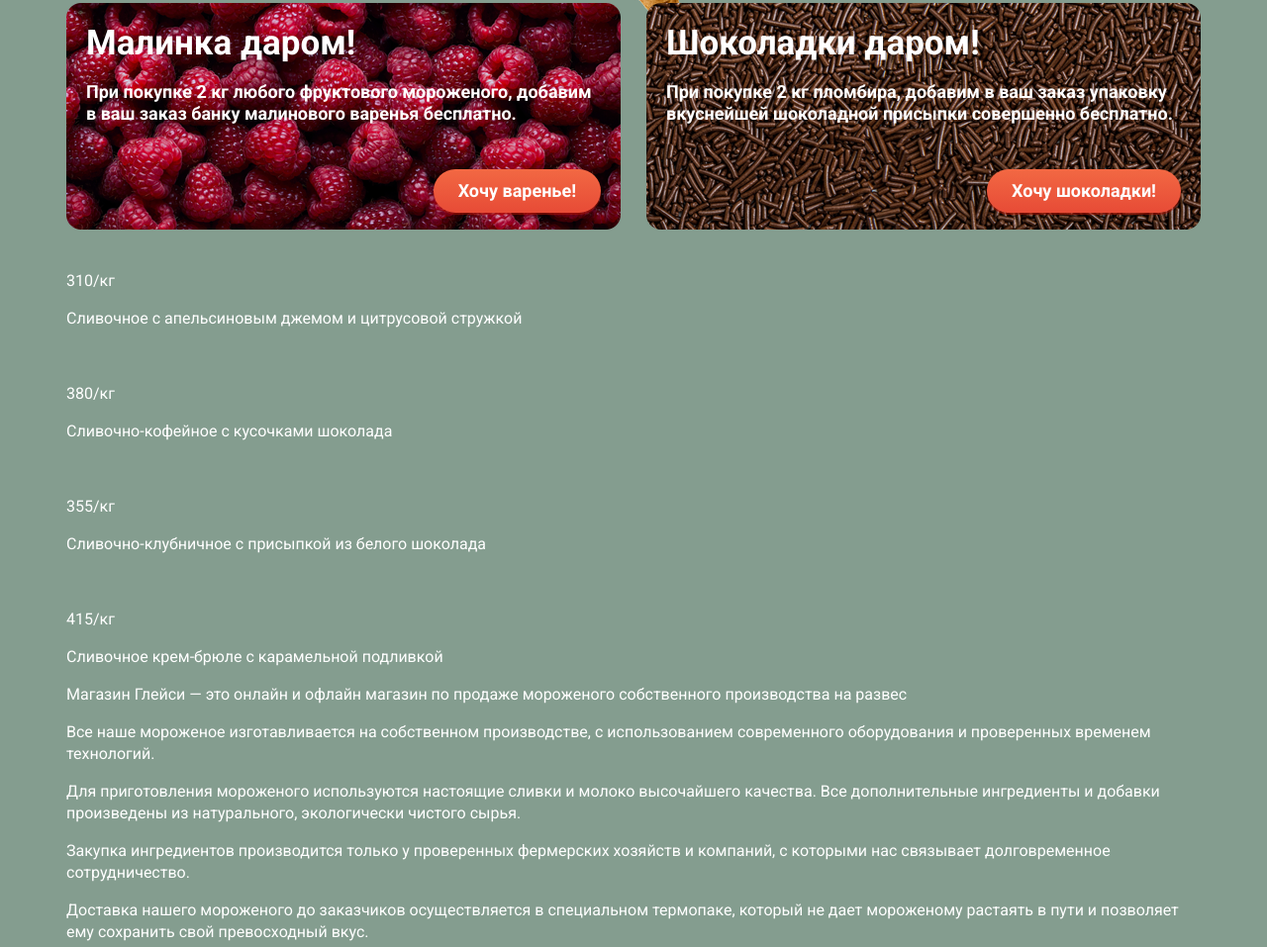
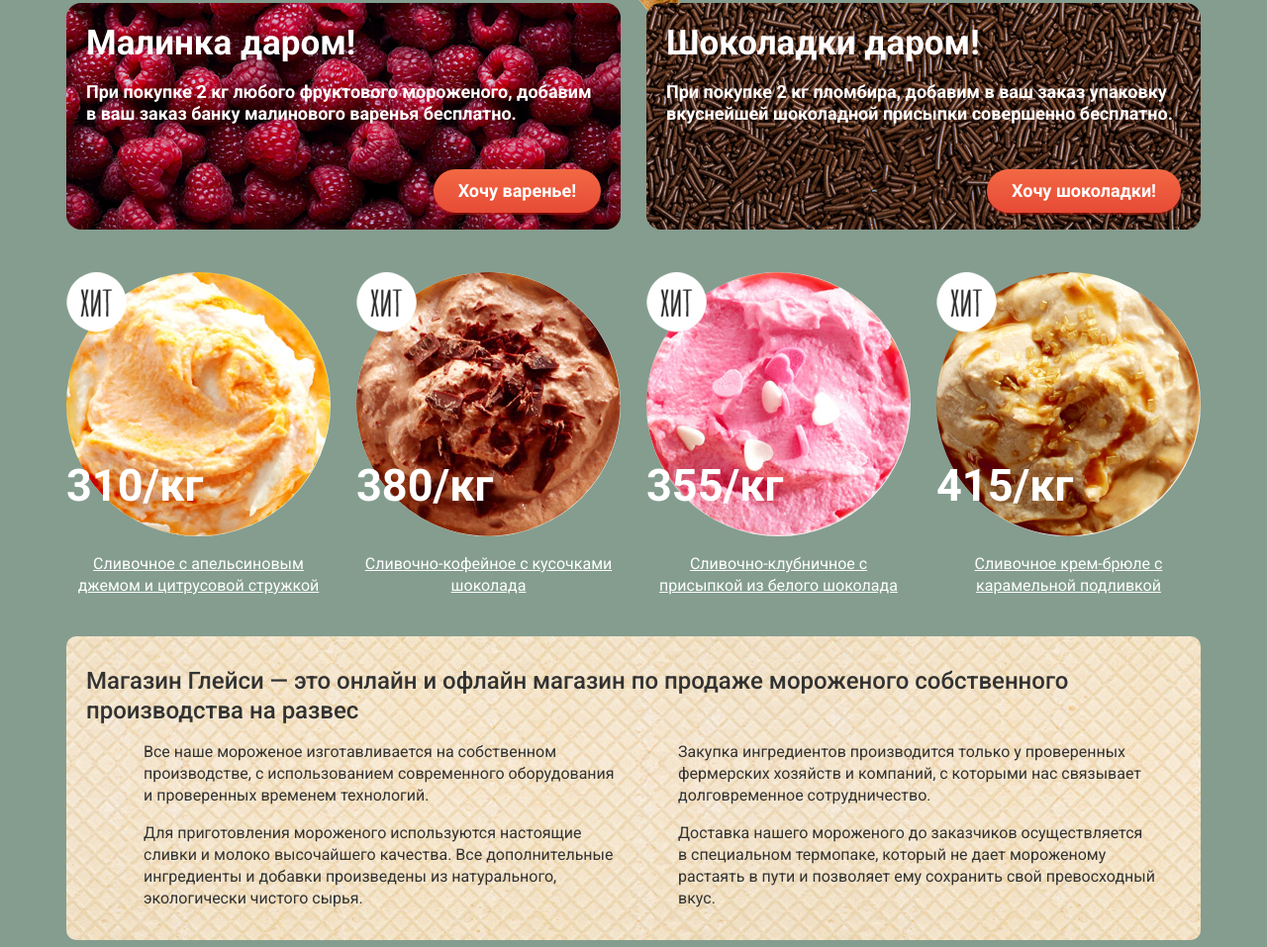
Before and after one commit to DimaKabanov/128489-gllacy, a plain HTML site: page index.html in a window 1280 px wide. Shown: the part 644-1601 px from the top of the page at 99% size. Drawn offline with Linux system fonts and the light colour scheme.

Commit message:
Сделал стили для хитов

```diff
--- a/css/styles.css
+++ b/css/styles.css
@@ -852,6 +852,8 @@ button {
 .banners {
   position: relative;
   z-index: 2;
+
+  margin-bottom: 40px;
 }
 
 .banner {
@@ -897,6 +899,95 @@ button {
   background-repeat: no-repeat;
 }
 
+/* hits */
+.hits-list {
+  margin-bottom: 40px;
+}
+
+.hits-item {
+  position: relative;
+
+  float: left;
+  width: 267px;
+  margin-right: 26px;
+
+  text-align: center;
+}
+
+.hits-item:last-child {
+  margin-right: 0;
+}
+
+.hits-item-img {
+  width: 267px;
+  height: 267px;
+  margin-bottom: 17px;
+
+  border-radius: 50%;
+}
+
+.hits-item-img::after {
+  content: "";
+  position: absolute;
+  left: 0;
+
+  width: 61px;
+  height: 61px;
+
+  background-image: url("../img/hit.png");
+}
+.hits-item-img1 {
+  background-image: url("../img/ice-img1.jpg");
+}
+
+.hits-item-img2 {
+  background-image: url("../img/ice-img2.jpg");
+}
+
+.hits-item-img3 {
+  background-image: url("../img/ice-img3.jpg");
+}
+
+.hits-item-img4 {
+  background-image: url("../img/ice-img4.jpg");
+}
+
+.hits-item-prise {
+  position: absolute;
+  bottom: 45px;
+
+  font-size: 45px;
+  line-height: 45px;
+  font-weight: 700;
+}
+
+/* features */
+.features {
+  padding: 30px 20px 15px 20px;
+  /*min-height: 306px;*/
+
+  border-radius: 10px;
+
+  color: #323232;
+  background-image: url("../img/wafer-bg.jpg");
+}
+
+.features-title {
+  font-size: 24px;
+  line-height: 30px;
+  font-weight: 500;
+}
+
+.features-items-left,
+.features-items-right {
+  float: left;
+  width: 540px;
+}
+
+.features-item {
+  padding-left: 58px;
+}
+
 .btn {
   display: inline-block;
   padding: 10px 25px;
--- a/index.html
+++ b/index.html
@@ -177,49 +177,41 @@
         <!-- end banners -->
 
         <!-- begin hits-list -->
-        <div class="hits-list">
+        <div class="hits-list  clearfix">
 
             <!-- hits-item -->
             <div class="hits-item">
-                <div class="hits-item-img">
-                    <img src="" alt="">
-                </div>
+                <div class="hits-item-img  hits-item-img1"></div>
                 <p class="hits-item-prise">310/кг</p>
-                <p class="hits-item-description">Сливочное с апельсиновым джемом и цитрусовой стружкой</p>
+                <a href="">Сливочное с апельсиновым джемом и цитрусовой стружкой</a>
             </div>
 
             <!-- hits-item -->
             <div class="hits-item">
-                <div class="hits-item-img">
-                    <img src="" alt="">
-                </div>
+                <div class="hits-item-img  hits-item-img2"></div>
                 <p class="hits-item-prise">380/кг</p>
-                <p class="hits-item-description">Сливочно-кофейное с кусочками шоколада</p>
+                <a href="">Сливочно-кофейное с кусочками шоколада</a>
             </div>
 
             <!-- hits-item -->
             <div class="hits-item">
-                <div class="hits-item-img">
-                    <img src="" alt="">
-                </div>
+                <div class="hits-item-img  hits-item-img3"></div>
                 <p class="hits-item-prise">355/кг</p>
-                <p class="hits-item-description">Сливочно-клубничное с присыпкой из белого шоколада</p>
+                <a href="">Сливочно-клубничное с присыпкой из белого шоколада</a>
             </div>
 
             <!-- hits-item -->
             <div class="hits-item">
-                <div class="hits-item-img">
-                    <img src="" alt="">
-                </div>
+                <div class="hits-item-img  hits-item-img4"></div>
                 <p class="hits-item-prise">415/кг</p>
-                <p class="hits-item-description">Сливочное крем-брюле с карамельной подливкой</p>
+                <a href="">Сливочное крем-брюле с карамельной подливкой</a>
             </div>
 
         </div>
         <!-- end hits-list -->
 
         <!-- begin features -->
-        <div class="features">
+        <div class="features  clearfix">
             <div class="features-title">Магазин Глейси  — это онлайн и офлайн магазин по продаже мороженого собственного производства на развес</div>
 
             <!-- begin features-items-left -->
```
Also changed, not shown: img/wafer-bg.jpg (added).
